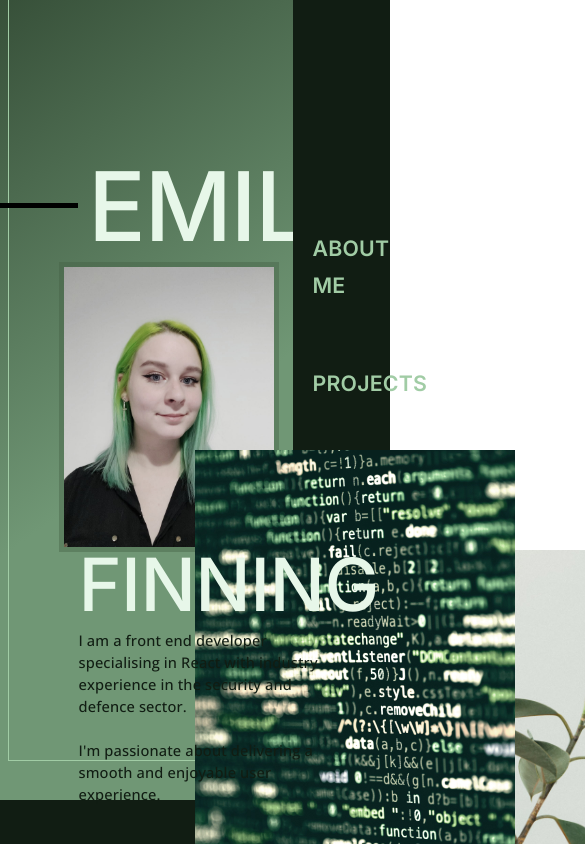
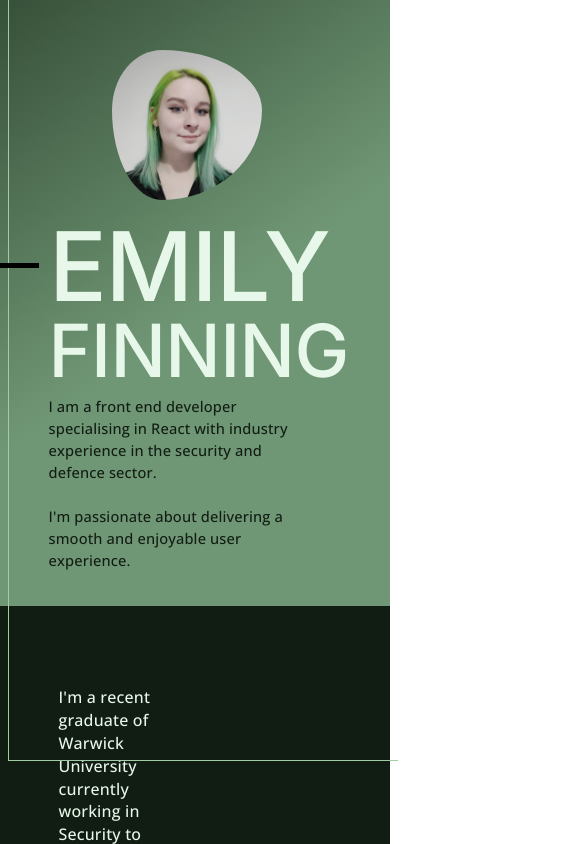
Before and after one commit to emilyfinning/emilyfinning.github.io, a React (Create React App) app: page / in a window 390 px wide. Shown: the top 844 px of the page, 585 px wide, since content can reach past the window. Built offline with nearby package versions, Linux system fonts and the light colour scheme; no server answers; a web font is replaced by a local one.

Commit message:
wip: responsive for header

```diff
--- a/src/Components/HeaderContent/index.tsx
+++ b/src/Components/HeaderContent/index.tsx
@@ -5,9 +5,14 @@ import "./styles.css";
 const HeaderContent: React.FC = () => {
   return (
     <Box className="container">
+      <img
+        src={require("../../Images/profilepicsquare.jpg")}
+        className="profile-pic-small"
+        alt="Emily Finning"
+      />
       <Box className="top-title-box">
         <Box className="line-detail" />
-        <Typography variant="h1" sx={{ color: "#E7F7E9" }}>
+        <Typography variant="h1" sx={{ color: "#E7F7E9" }} className="emily">
           EMILY
         </Typography>
       </Box>
@@ -20,7 +25,11 @@ const HeaderContent: React.FC = () => {
           />
         </Grid>
         <Grid item className="name-desc">
-          <Typography variant="h2" sx={{ color: "#E7F7E9" }}>
+          <Typography
+            variant="h2"
+            sx={{ color: "#E7F7E9" }}
+            className="finning"
+          >
             FINNING
           </Typography>
           <Box className="desc">
--- a/src/Components/HeaderContent/styles.css
+++ b/src/Components/HeaderContent/styles.css
@@ -53,6 +53,16 @@
   transition: 0.5s;
 }
 
+.profile-pic-small {
+  display: none;
+  position: relative;
+  width: 150px;
+  border-radius: 50%;
+  padding: 30px 0px 0px 50px;
+  top: 20px;
+  left: 16%;
+}
+
 .overlay {
   position: relative;
   width: 210px;
@@ -77,3 +87,23 @@
 .desc-text {
   color: #111d13;
 }
+
+@media only screen and (max-width: 700px) {
+  .line-detail {
+    width: 10%;
+  }
+  .profile-pic {
+    display: none;
+  }
+  .name-desc {
+    padding-left: 0px;
+    left: -10px;
+    padding-bottom: 20px;
+  }
+  .top-title-box {
+    padding-top: 30px;
+  }
+  .profile-pic-small {
+    display: block;
+  }
+}
--- a/src/Components/Navigation/styles.css
+++ b/src/Components/Navigation/styles.css
@@ -80,3 +80,9 @@
 .link-text {
   padding-left: 20px;
 }
+
+@media only screen and (max-width: 950px) {
+  .nav-box {
+    display: none;
+  }
+}
--- a/src/Pages/HomePage/styles.css
+++ b/src/Pages/HomePage/styles.css
@@ -50,7 +50,7 @@
 
 .dec-line-2 {
   position: absolute;
-  width: 80%;
+  width: 73%;
   height: 1px;
   background-color: #a1cca5;
   z-index: 1;
@@ -83,3 +83,27 @@
   justify-content: center;
   padding: 40px;
 }
+
+@media only screen and (max-width: 1400px) {
+  .code-pic {
+    display: none;
+  }
+}
+
+@media only screen and (max-width: 1200px) {
+  .leaf-pic {
+    display: none;
+  }
+}
+
+@media only screen and (max-width: 950px) {
+  .dec-line-2 {
+    width: 100%;
+  }
+}
+
+@media only screen and (max-width: 700px) {
+  .header-box {
+    height: fit-content;
+  }
+}
--- a/src/index.css
+++ b/src/index.css
@@ -1,13 +1,22 @@
+html,
+body {
+  width: 100%;
+  height: 100%;
+  margin: 0px;
+  padding: 0px;
+  overflow-x: hidden;
+}
+
 body {
   margin: 0;
-  font-family: -apple-system, BlinkMacSystemFont, 'Segoe UI', 'Roboto', 'Oxygen',
-    'Ubuntu', 'Cantarell', 'Fira Sans', 'Droid Sans', 'Helvetica Neue',
+  font-family: -apple-system, BlinkMacSystemFont, "Segoe UI", "Roboto", "Oxygen",
+    "Ubuntu", "Cantarell", "Fira Sans", "Droid Sans", "Helvetica Neue",
     sans-serif;
   -webkit-font-smoothing: antialiased;
   -moz-osx-font-smoothing: grayscale;
 }
 
 code {
-  font-family: source-code-pro, Menlo, Monaco, Consolas, 'Courier New',
+  font-family: source-code-pro, Menlo, Monaco, Consolas, "Courier New",
     monospace;
 }
```
Also changed, not shown: src/Images/profilepicsquare.jpg (added).
